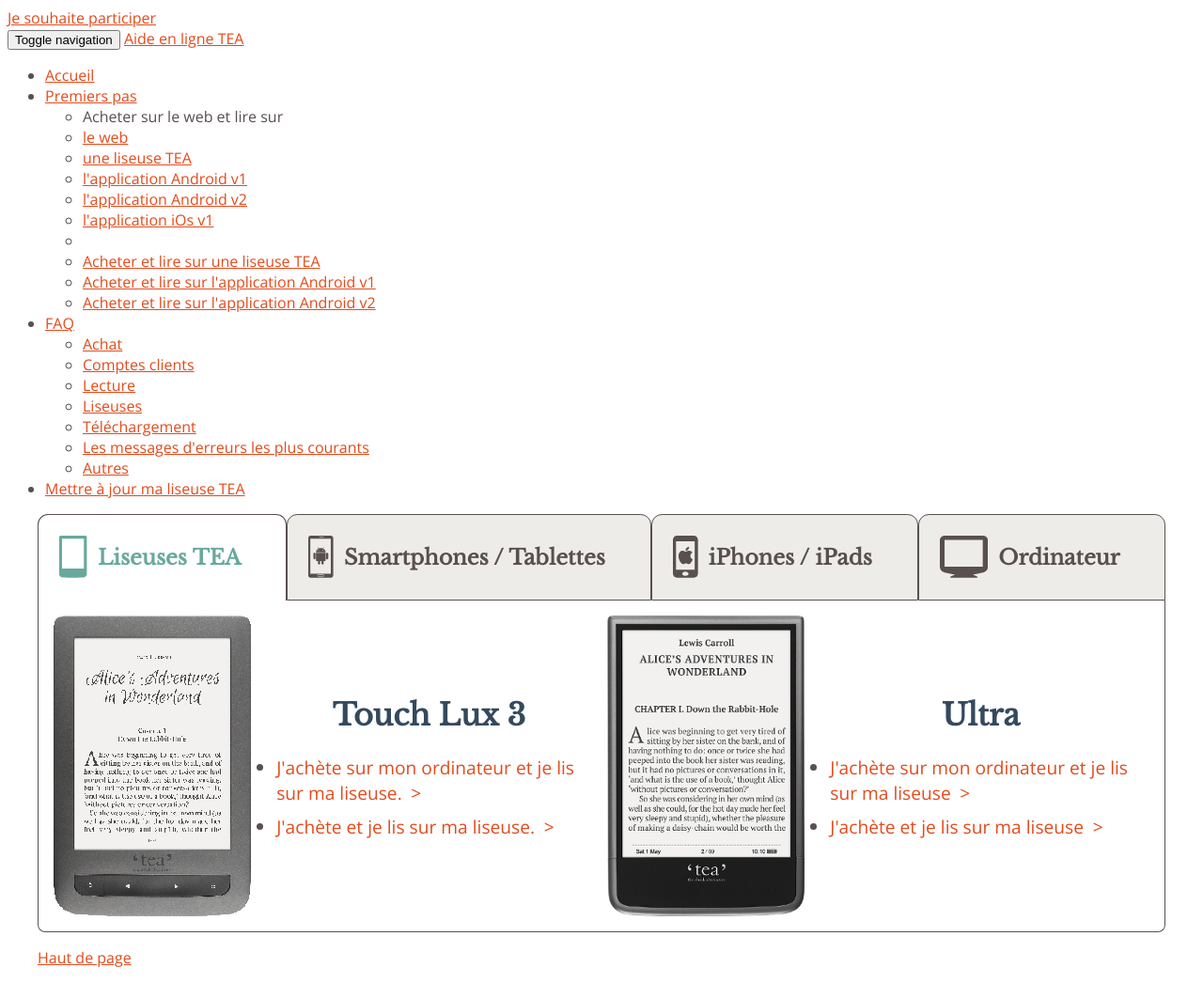
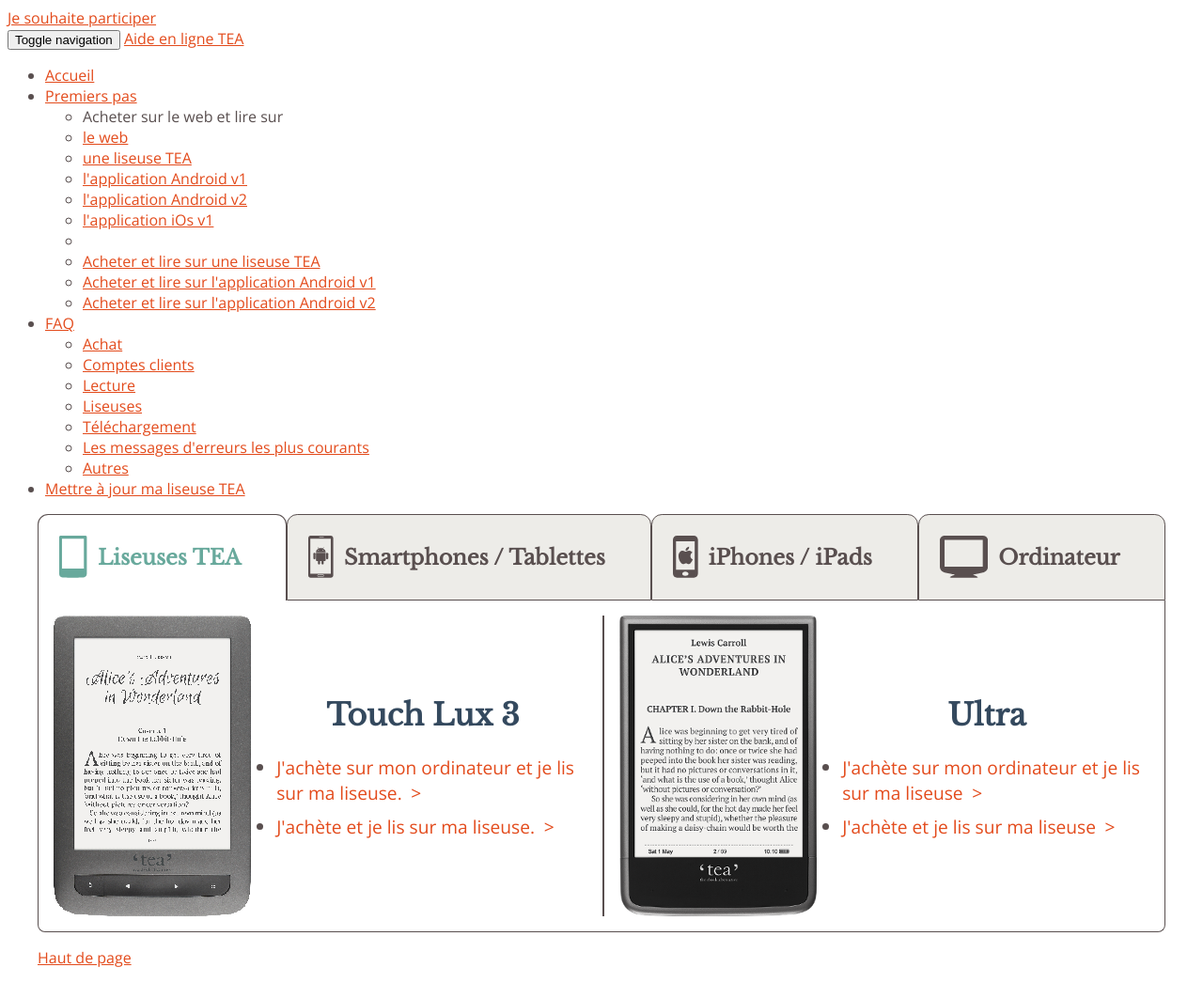
Before and after one commit to TEA-ebook/help-center, a Jekyll site: the page built from index.html, in a window 1280 px wide. Shown: the whole page at 94% size. Built offline with Jekyll 4.4.1, drawn with Linux system fonts in a browser that asks for light colours; nearby versions of some CDN libraries; library files that are not in the unit come from our copies.

Commit message:
Add: separator between device

```diff
--- a/_sass/style.scss
+++ b/_sass/style.scss
@@ -64,7 +64,9 @@
     border-bottom-right-radius: 0.5em;
 
     .content-tab:not(:last-of-type) {
-      margin-right: 0.5em;
+      margin-right: 1em;
+      border-right: $borderTab solid 2px;
+      padding-right: 1em;
     }
   }
   .content-tab {
```
